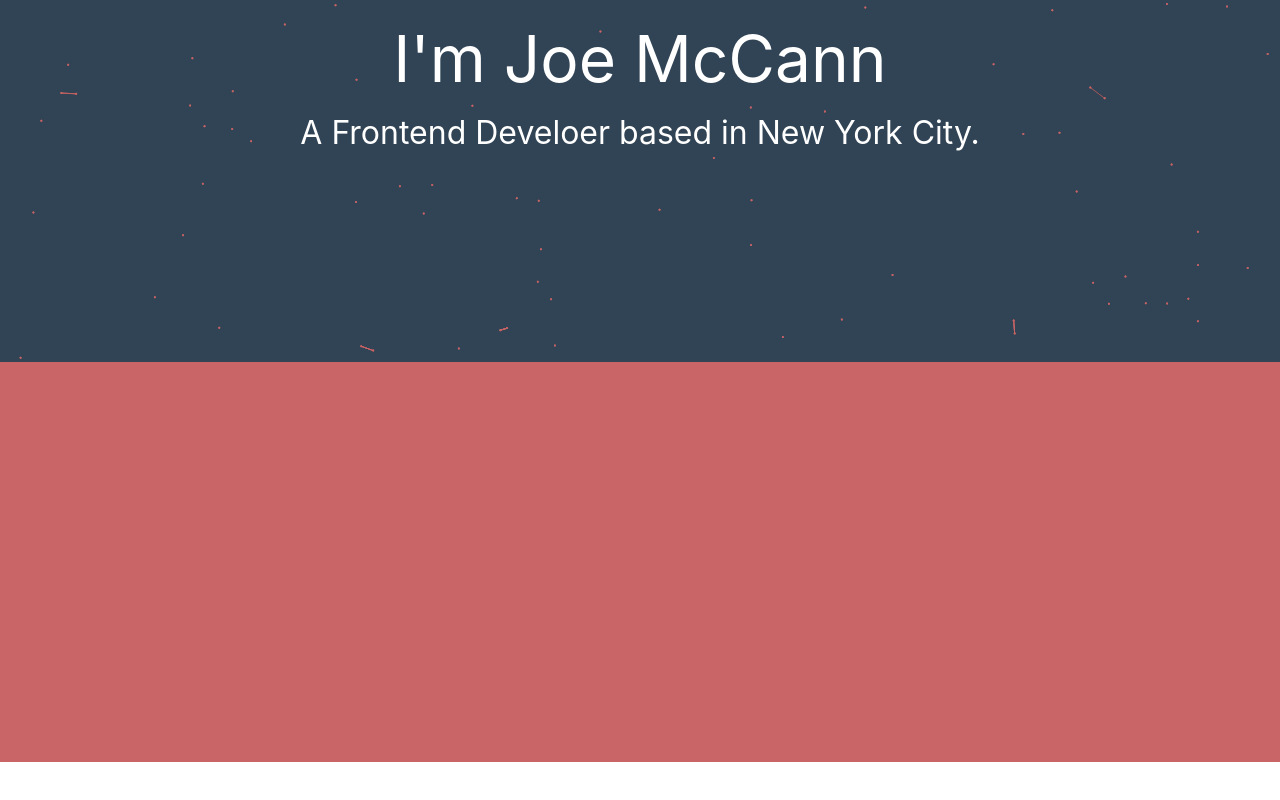
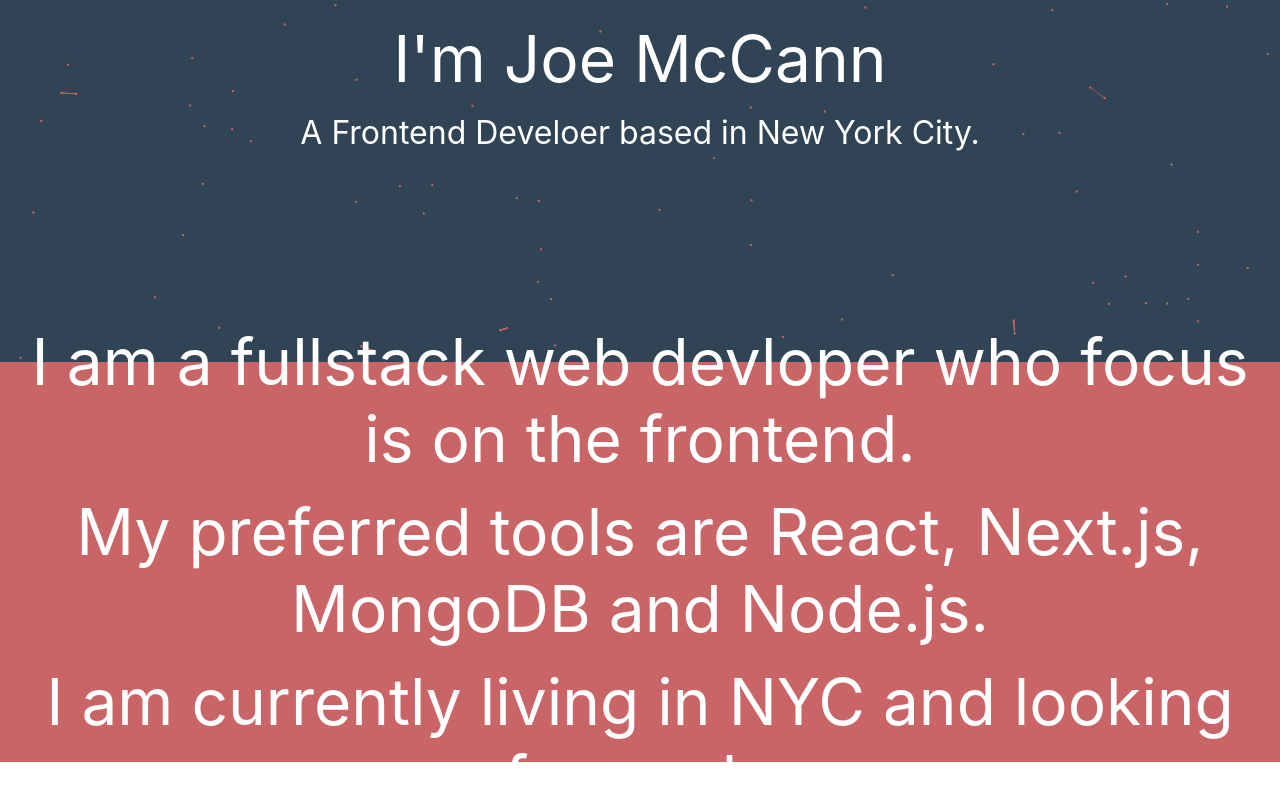
Before and after one commit to the-rabblerouser/McCann-Portfolio, a Next.js app: page / in a window 1280 px wide. Shown: the part 398-1198 px from the top of the page. Before the commit the page ends 1160 px from the top, so only its background shows below. Built offline with nearby package versions, Linux system fonts and the light colour scheme.

Commit message:
added about me paragraphs

```diff
--- a/pages/index.tsx
+++ b/pages/index.tsx
@@ -29,16 +29,36 @@
 	}
 `;
 
+const Paragraph = styled.p`
+	color: #fff;
+	font-size: 1rem;
+	text-align: center;
+	width: 100%;
+	margin: 1rem 0 0 0;
+
+	@media (min-width: 811px) {
+		font-size: 4rem;
+	}
+`;
+
 const Home: NextPage = () => {
 	return (
 		<>
 			<Particles id='tsparticles' options={particleOptions} />
 			<AppContainer>
 				{/* <Navbar /> */}
-
 				<Hero />
-
-				<AboutContainer></AboutContainer>
+				<AboutContainer>
+					<Paragraph>
+						I am a fullstack web devloper who focus is on the frontend.
+					</Paragraph>
+					<Paragraph>
+						My preferred tools are React, Next.js, MongoDB and Node.js.
+					</Paragraph>
+					<Paragraph>
+						I am currently living in NYC and looking for work.
+					</Paragraph>
+				</AboutContainer>
 			</AppContainer>
 		</>
 	);
```
